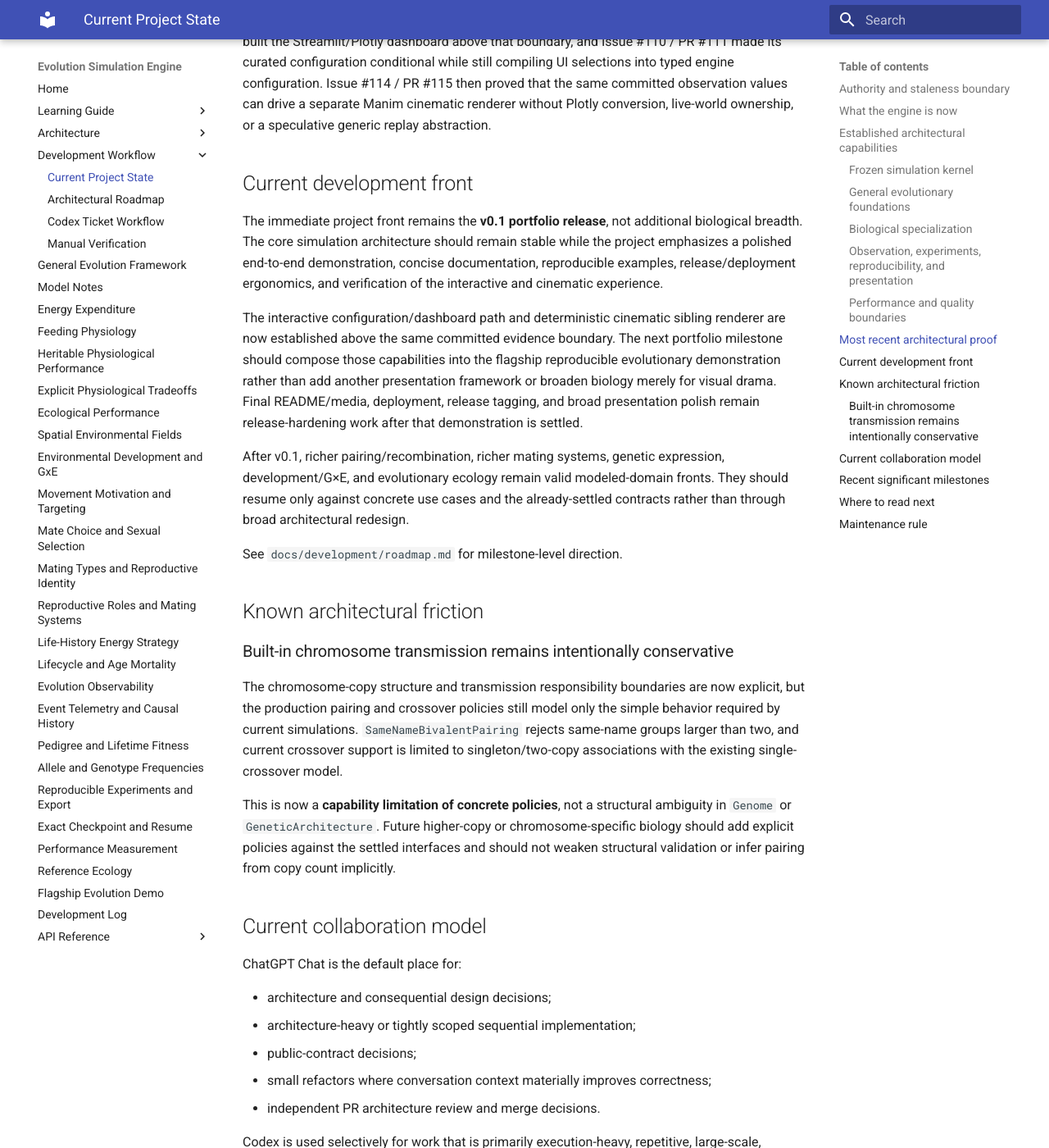
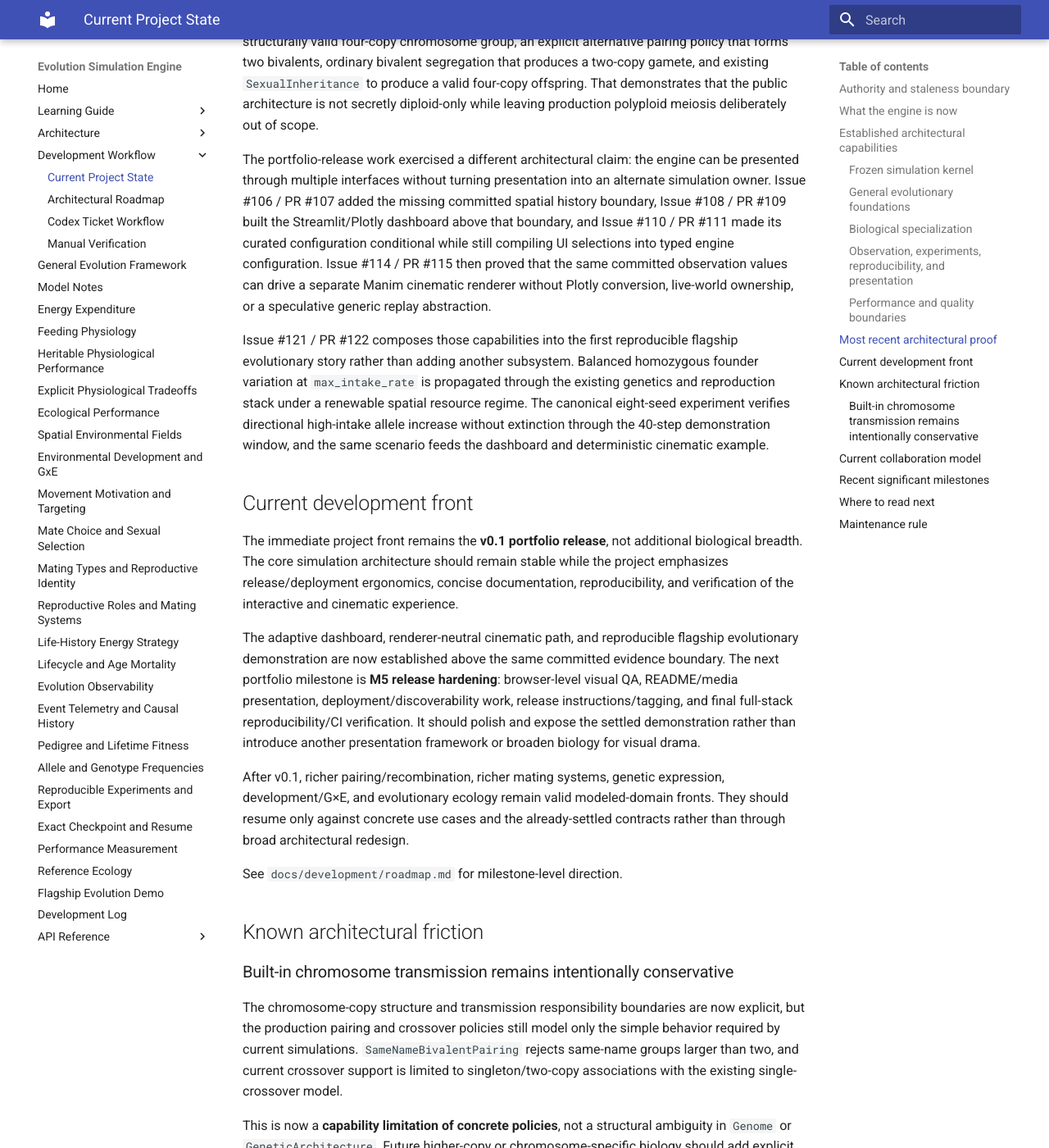
Before and after one commit to abdullahkhan57721/evolution-simulation-engine, an MkDocs documentation site: the page built from docs/development/current_state.md, in a window 1280 px wide and 1400 px high, scrolled down 6307 px. Shown: the whole window at 82% size. Built offline with MkDocs 1.6.1 and Material for MkDocs 9.7.7, drawn with Linux system fonts in a browser that asks for light colours; some of the changed text lies outside the part shown.

Commit message:
docs: advance portfolio front after flagship demo

````diff
--- a/docs/development/current_state.md
+++ b/docs/development/current_state.md
@@ -208,6 +208,16 @@ result contract or generic replay framework. The public render entry point lazil
 loads Manim only after a completed timeline is supplied, and the fixed-seed
 portfolio example completes the simulation before any rendering begins.
 
+The reference ecology now also has a named flagship composition above its normal
+homogeneous integration baseline. The flagship builds balanced standing variation
+at the existing `max_intake_rate` locus, runs the ordinary reference ecological,
+inheritance, observation, and experiment machinery, and exposes one canonical
+fixed-seed demonstration plus a canonical multi-seed robustness set. Mutation and
+predation are intentionally isolated in that demonstration so its resource-
+acquisition selection story remains interpretable. The dashboard and cinematic
+example consume the same committed evidence rather than owning separate demo
+mechanics.
+
 The presentation architecture is therefore:
 
 ```text
@@ -281,21 +291,28 @@ Issue #114 / PR #115 then proved that the same committed observation values can
 drive a separate Manim cinematic renderer without Plotly conversion, live-world
 ownership, or a speculative generic replay abstraction.
 
+Issue #121 / PR #122 composes those capabilities into the first reproducible
+flagship evolutionary story rather than adding another subsystem. Balanced
+homozygous founder variation at `max_intake_rate` is propagated through the
+existing genetics and reproduction stack under a renewable spatial resource
+regime. The canonical eight-seed experiment verifies directional high-intake
+allele increase without extinction through the 40-step demonstration window, and
+the same scenario feeds the dashboard and deterministic cinematic example.
+
 ## Current development front
 
 The immediate project front remains the **v0.1 portfolio release**, not additional
 biological breadth. The core simulation architecture should remain stable while
-the project emphasizes a polished end-to-end demonstration, concise documentation,
-reproducible examples, release/deployment ergonomics, and verification of the
-interactive and cinematic experience.
+the project emphasizes release/deployment ergonomics, concise documentation,
+reproducibility, and verification of the interactive and cinematic experience.
 
-The interactive configuration/dashboard path and deterministic cinematic sibling
-renderer are now established above the same committed evidence boundary. The next
-portfolio milestone should compose those capabilities into the flagship
-reproducible evolutionary demonstration rather than add another presentation
-framework or broaden biology merely for visual drama. Final README/media,
-deployment, release tagging, and broad presentation polish remain release-hardening
-work after that demonstration is settled.
+The adaptive dashboard, renderer-neutral cinematic path, and reproducible flagship
+evolutionary demonstration are now established above the same committed evidence
+boundary. The next portfolio milestone is **M5 release hardening**: browser-level
+visual QA, README/media presentation, deployment/discoverability work, release
+instructions/tagging, and final full-stack reproducibility/CI verification. It
+should polish and expose the settled demonstration rather than introduce another
+presentation framework or broaden biology for visual drama.
 
 After v0.1, richer pairing/recombination, richer mating systems, genetic
 expression, development/G×E, and evolutionary ecology remain valid modeled-domain
@@ -342,6 +359,10 @@ total cycle time to a correct merged change.
 
 Newest first; this is a milestone summary, not a changelog.
 
+- **#121 / #122 — reproducible flagship evolutionary demonstration:** added a
+  balanced standing-variation `max_intake_rate` scenario above the reference
+  ecology, canonical fixed- and multi-seed experiment helpers, a featured dashboard
+  route, and the deterministic cinematic input used for the v0.1 portfolio story.
 - **#114 / #115 — renderer-neutral Manim cinematic proof:** added an optional
   sibling renderer that derives a deterministic presentation timeline directly
   from committed spatial/population observations, renders only after simulation
````
